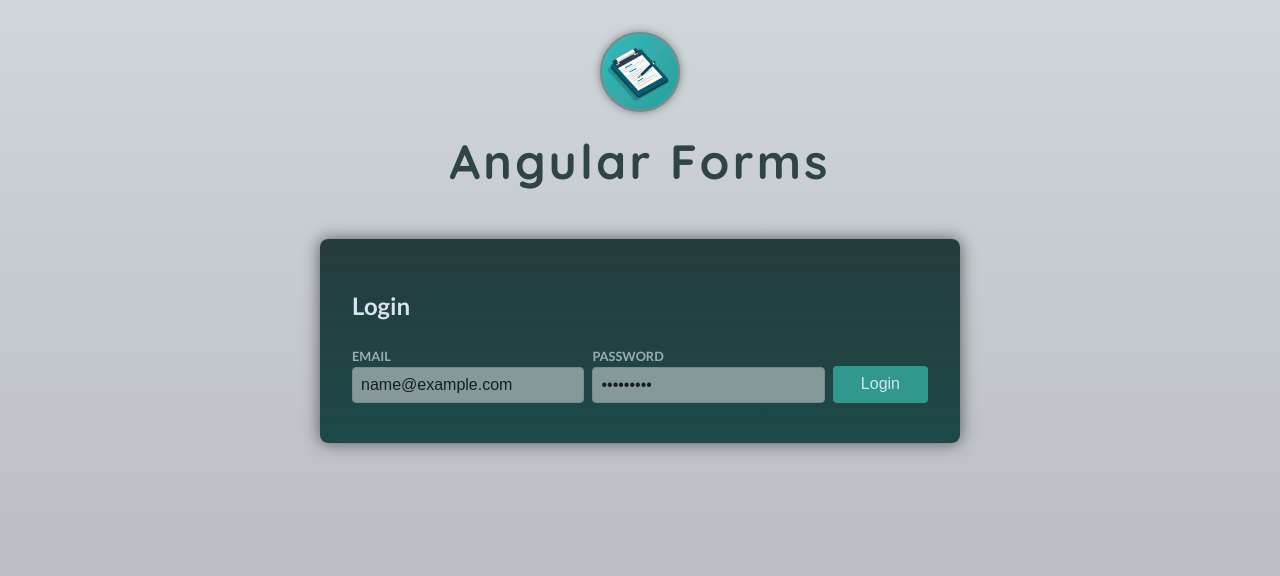
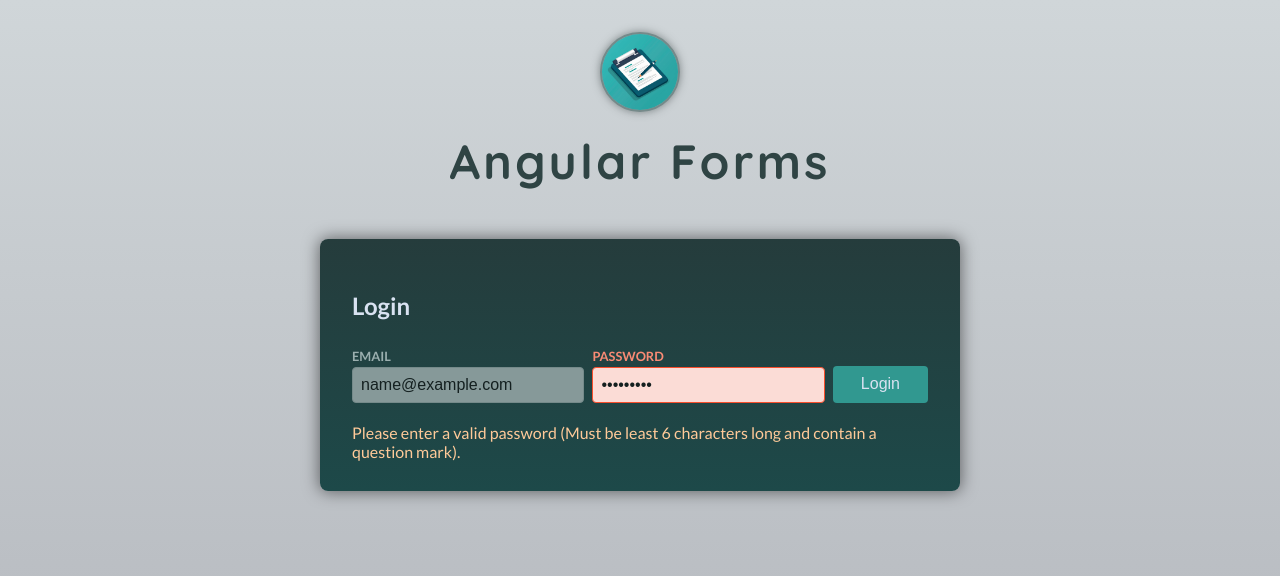
Before and after one commit to szamorano/angular-forms, an Angular app: page / in a window 1280 px wide. Both pictures are taken after typing "name@example.com", "Sample123" into the empty fields and a click on the button "Login". Shown: the top 576 px of the page. Built offline with nearby package versions, Linux system fonts and the light colour scheme.

Commit message:
Build a custom validator

```diff
--- a/src/app/auth/login/login.component.html
+++ b/src/app/auth/login/login.component.html
@@ -22,6 +22,6 @@
 
   @if(passwordIsInvalid)
   {
-    <p class="control-error">Please enter a valid password (At least 6 characters long).</p>
+    <p class="control-error">Please enter a valid password (Must be least 6 characters long and contain a question mark).</p>
   }
 </form>
--- a/src/app/auth/login/login.component.ts
+++ b/src/app/auth/login/login.component.ts
@@ -1,5 +1,13 @@
 import { Component } from '@angular/core';
-import { FormControl, FormGroup, ReactiveFormsModule, Validators } from '@angular/forms';
+import { AbstractControl, FormControl, FormGroup, ReactiveFormsModule, Validators } from '@angular/forms';
+
+function mustContainQuestionMark(control: AbstractControl)
+{
+  if(control.value.includes('?')) {
+    return null;
+  }
+  return {doesNotContainQuestionMark: true};
+}
 
 @Component({
   selector: 'app-login',
@@ -14,7 +22,7 @@
       validators: [Validators.required, Validators.email]
     }),
     password: new FormControl('', {
-      validators: [Validators.required, Validators.minLength(6)]
+      validators: [Validators.required, Validators.minLength(6), mustContainQuestionMark]
     })
   });
 
```
